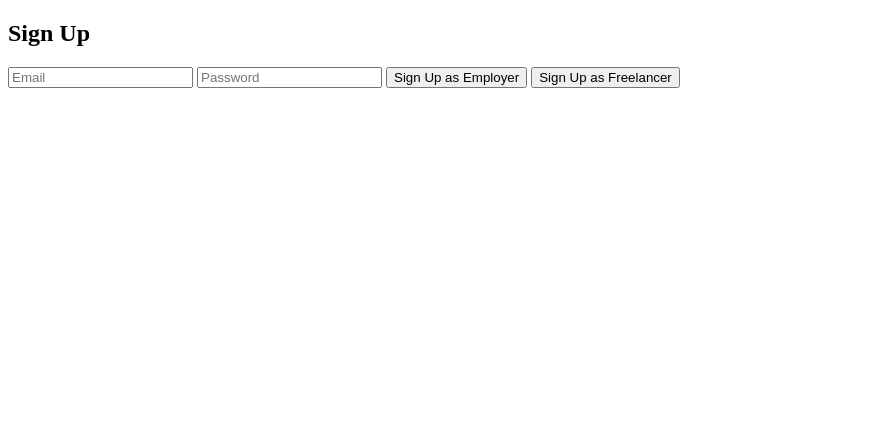
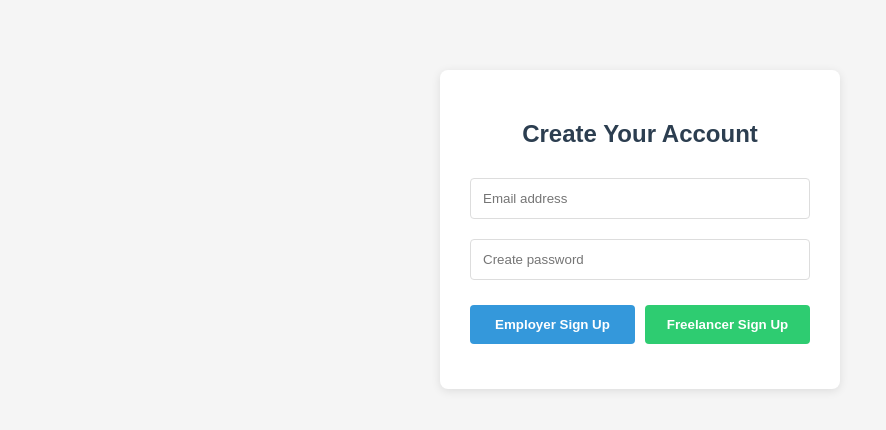
Before and after one commit to Ajobe85/employer---employee---connect, a plain HTML site: page auth.html in a window 1280 px wide. Shown: the whole page, without its empty margins (0-886 px from the left). Drawn offline with Linux system fonts and the light colour scheme.

Commit message:
Update auth.html
Signed-off-by: AJOBE SWALIKI  <ajobe689@gmail.com>

```diff
--- a/auth.html
+++ b/auth.html
@@ -1,26 +1,138 @@
-
-<!-- auth.html -->
 <!DOCTYPE html>
-<html>
+<html lang="en">
 <head>
+    <meta charset="UTF-8">
+    <meta name="viewport" content="width=device-width, initial-scale=1.0">
     <title>Sign Up - Employer-Employee Connect</title>
-    <!-- Include Firebase SDK -->
+    <!-- Firebase SDK -->
     <script src="https://www.gstatic.com/firebasejs/8.10.0/firebase-app.js"></script>
     <script src="https://www.gstatic.com/firebasejs/8.10.0/firebase-auth.js"></script>
     <script src="https://www.gstatic.com/firebasejs/8.10.0/firebase-database.js"></script>
     <script src="firebase.js"></script>
+    <style>
+        body {
+            font-family: Arial, sans-serif;
+            max-width: 400px;
+            margin: 50px auto;
+            padding: 20px;
+            background-color: #f5f5f5;
+        }
+
+        .signup-container {
+            background: white;
+            padding: 30px;
+            border-radius: 8px;
+            box-shadow: 0 2px 10px rgba(0,0,0,0.1);
+        }
+
+        h2 {
+            color: #2c3e50;
+            text-align: center;
+            margin-bottom: 30px;
+        }
+
+        .form-group {
+            margin-bottom: 20px;
+        }
+
+        input {
+            width: 100%;
+            padding: 12px;
+            border: 1px solid #ddd;
+            border-radius: 4px;
+            box-sizing: border-box;
+        }
+
+        .btn-group {
+            display: flex;
+            gap: 10px;
+            margin-top: 25px;
+        }
+
+        button {
+            flex: 1;
+            padding: 12px;
+            border: none;
+            border-radius: 4px;
+            cursor: pointer;
+            font-weight: bold;
+            transition: opacity 0.3s;
+        }
+
+        button:hover {
+            opacity: 0.9;
+        }
+
+        .employer-btn {
+            background-color: #3498db;
+            color: white;
+        }
+
+        .freelancer-btn {
+            background-color: #2ecc71;
+            color: white;
+        }
+
+        #error-message {
+            margin-top: 15px;
+            text-align: center;
+            font-size: 0.9em;
+        }
+    </style>
 </head>
 <body>
-    <h2>Sign Up</h2>
-    <form id="signupForm">
-        <input type="email" id="email" placeholder="Email" required>
-        <input type="password" id="password" placeholder="Password" required>
-        <button type="button" onclick="signUpAsEmployer()">Sign Up as Employer</button>
-        <button type="button" onclick="signUpAsFreelancer()">Sign Up as Freelancer</button>
-    </form>
-    <div id="error-message" style="color: red;"></div>
+    <div class="signup-container">
+        <h2>Create Your Account</h2>
+        <form id="signupForm" onsubmit="event.preventDefault()">
+            <div class="form-group">
+                <input type="email" id="email" placeholder="Email address" required>
+            </div>
+            <div class="form-group">
+                <input type="password" id="password" placeholder="Create password" required>
+            </div>
+
+            <div class="btn-group">
+                <button type="button" class="employer-btn" onclick="signUpAsEmployer()">
+                    Employer Sign Up
+                </button>
+                <button type="button" class="freelancer-btn" onclick="signUpAsFreelancer()">
+                    Freelancer Sign Up
+                </button>
+            </div>
+
+            <div id="error-message"></div>
+        </form>
+    </div>
 
     <script>
+        // Common signup handler
+        async function signUpUser(userType) {
+            const email = document.getElementById('email').value;
+            const password = document.getElementById('password').value;
+            const errorElement = document.getElementById('error-message');
+
+            try {
+                errorElement.textContent = ''; // Clear previous errors
+
+                // Create Firebase user
+                const userCredential = await firebase.auth().createUserWithEmailAndPassword(email, password);
+
+                // Save user type to database
+                await database.ref('users/' + userCredential.user.uid).set({
+                    email: email,
+                    userType: userType,
+                    createdAt: firebase.database.ServerValue.TIMESTAMP
+                });
+
+                // Redirect to appropriate dashboard
+                window.location.href = `${userType}.html`;
+
+            } catch (error) {
+                errorElement.textContent = error.message;
+                console.error('Signup Error:', error);
+            }
+        }
+
         function signUpAsEmployer() {
             signUpUser('employer');
         }
@@ -28,32 +140,6 @@
         function signUpAsFreelancer() {
             signUpUser('freelancer');
         }
-
-        function signUpUser(userType) {
-            const email = document.getElementById('email').value;
-            const password = document.getElementById('password').value;
-
-            firebase.auth().createUserWithEmailAndPassword(email, password)
-                .then((userCredential) => {
-                    // Save user type to database
-                    const user = userCredential.user;
-                    return database.ref('users/' + user.uid).set({
-                        email: email,
-                        userType: userType
-                    });
-                })
-                .then(() => {
-                    // Redirect based on user type
-                    if (userType === 'employer') {
-                        window.location.href = 'employer.html';
-                    } else {
-                        window.location.href = 'freelancer.html';
-                    }
-                })
-                .catch((error) => {
-                    document.getElementById('error-message').innerText = error.message;
-                });
-        }
     </script>
 </body>
 </html>
```
